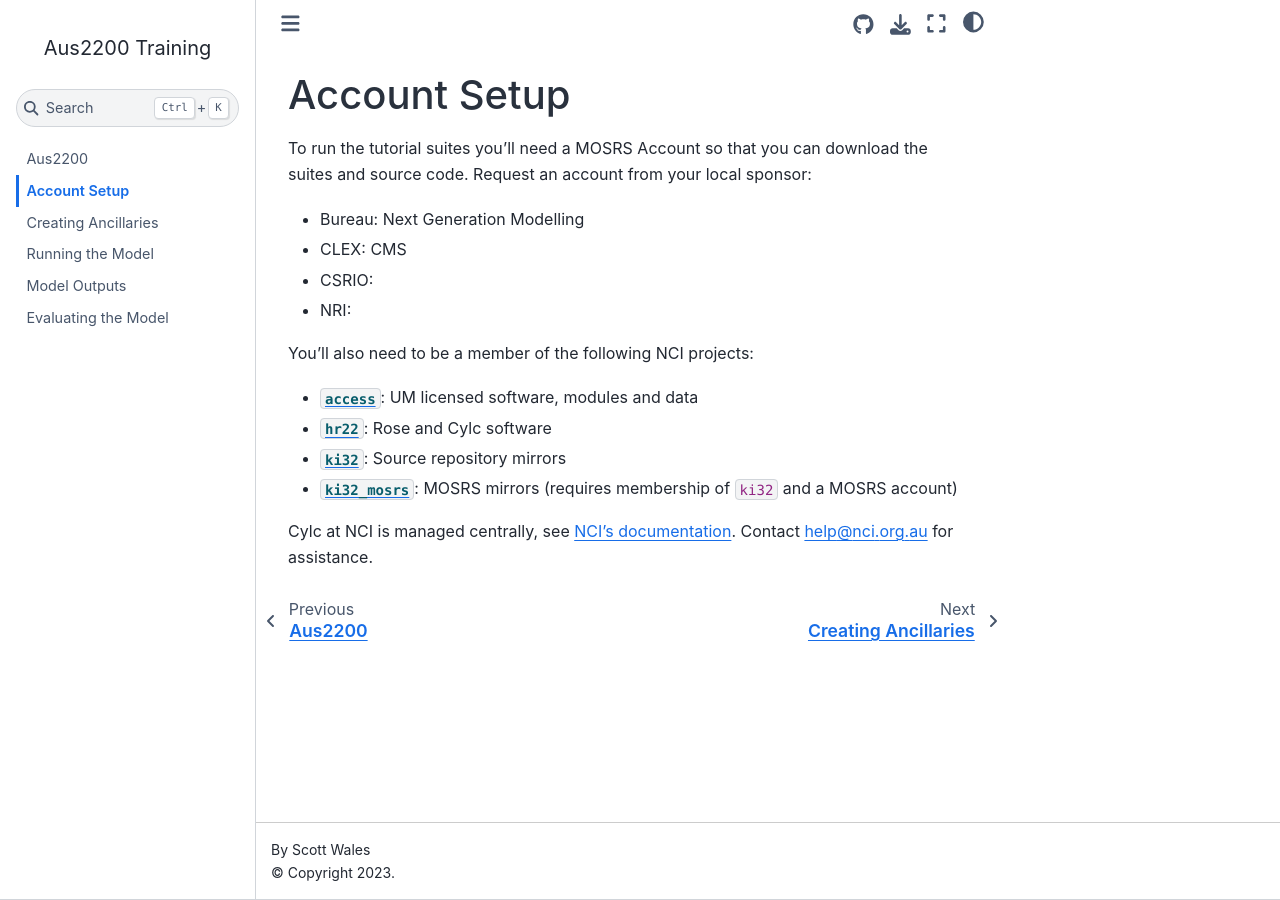
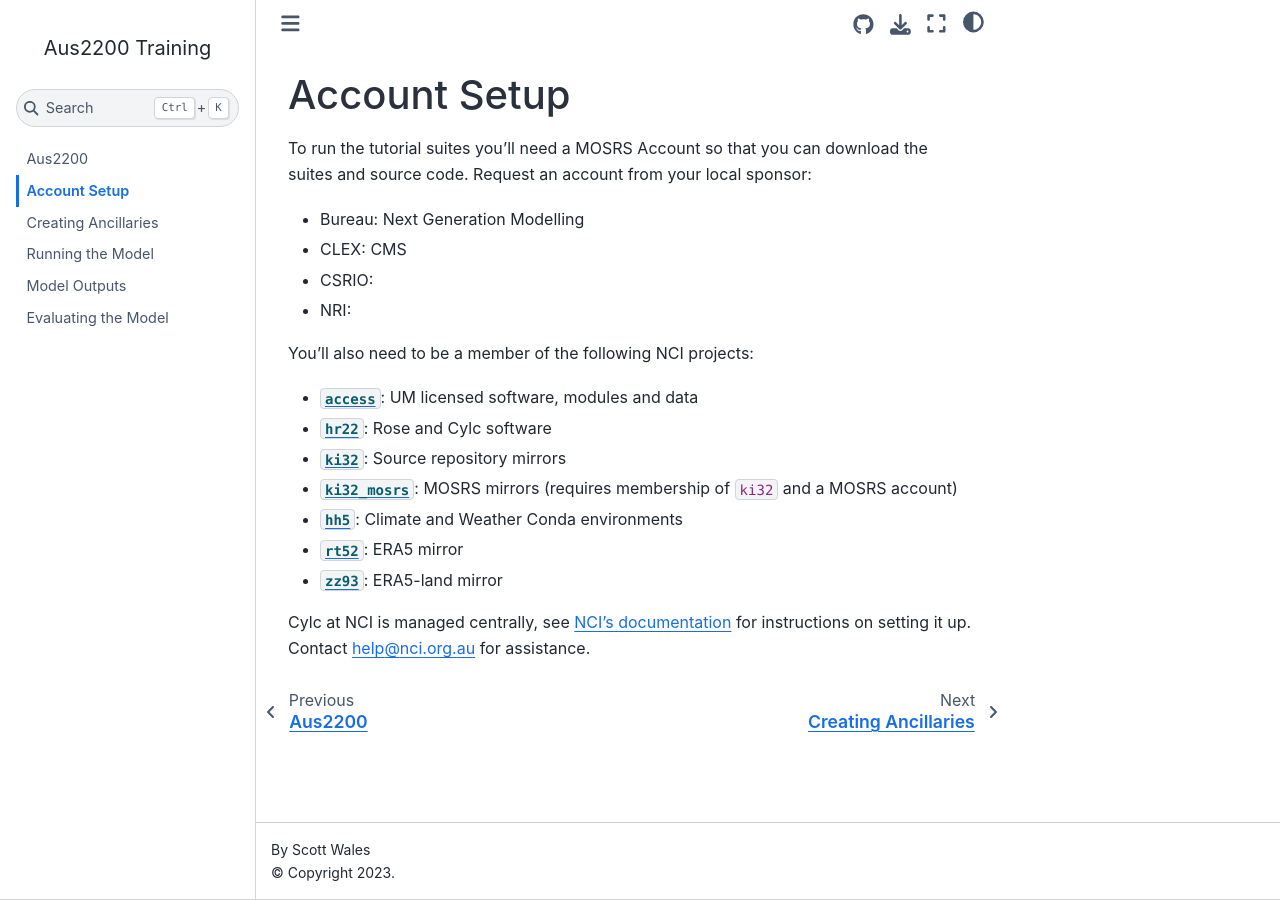
Before and after one commit to ScottWales/aus2200-training, a Jupyter Book: the page built from setup.md, in a window 1280 px wide. Built offline with Jupyter Book 1.0.4 settings and Sphinx 7.4.7 and the Sphinx Book theme 1.1.4, drawn with Linux system fonts in a browser that asks for light colours.

Commit message:
Add some more projects

```diff
--- a/setup.md
+++ b/setup.md
@@ -13,5 +13,8 @@ You'll also need to be a member of the following NCI projects:
  * [`hr22`](https://my.nci.org.au/mancini/project/hr22): Rose and Cylc software
  * [`ki32`](https://my.nci.org.au/mancini/project/ki32): Source repository mirrors
  * [`ki32_mosrs`](https://my.nci.org.au/mancini/project/ki32_mosrs): MOSRS mirrors (requires membership of `ki32` and a MOSRS account)
+ * [`hh5`](https://my.nci.org.au/mancini/project/hh5): Climate and Weather Conda environments
+ * [`rt52`](https://my.nci.org.au/mancini/project/rt52): ERA5 mirror
+ * [`zz93`](https://my.nci.org.au/mancini/project/zz93): ERA5-land mirror
 
-Cylc at NCI is managed centrally, see [NCI's documentation](https://opus.nci.org.au/display/DAE/UK+Met+Office+Environment+on+NCI). Contact help@nci.org.au for assistance.
+Cylc at NCI is managed centrally, see [NCI's documentation](https://opus.nci.org.au/display/DAE/UK+Met+Office+Environment+on+NCI) for instructions on setting it up. Contact help@nci.org.au for assistance.
```
